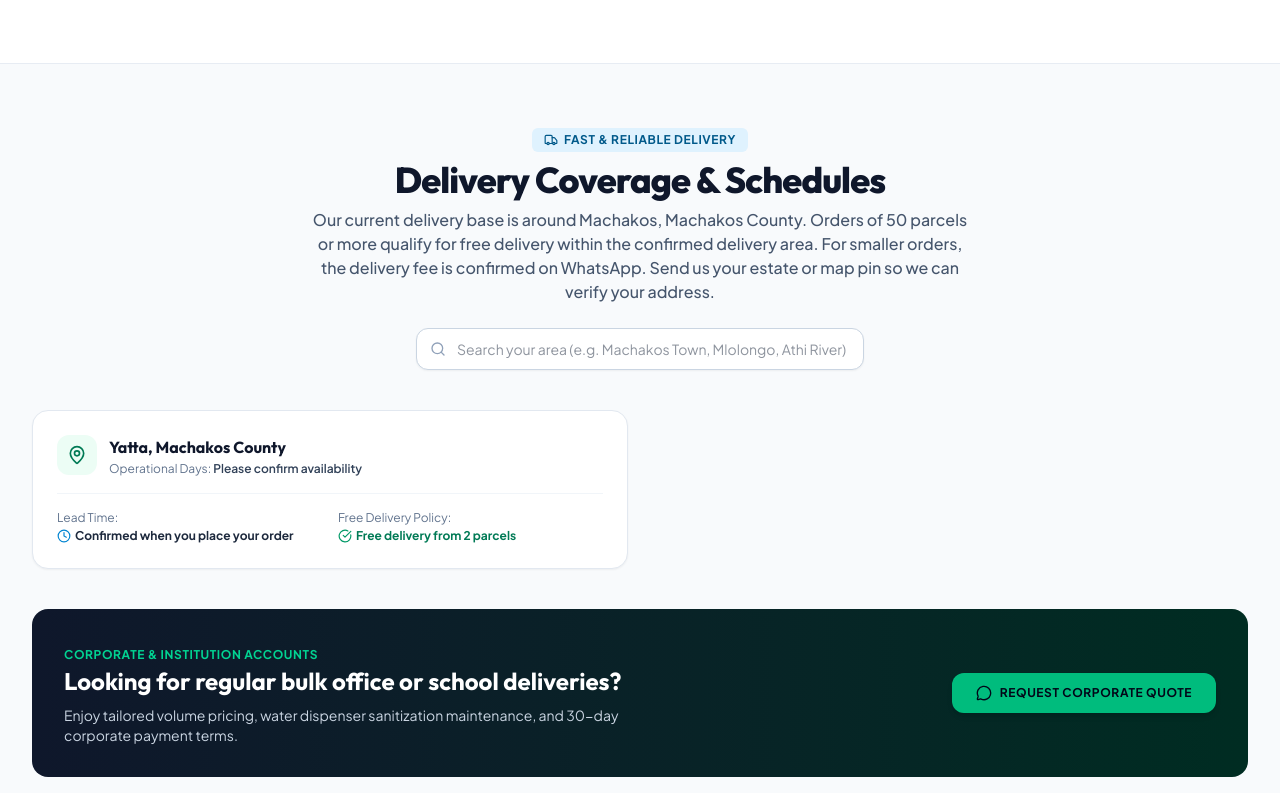
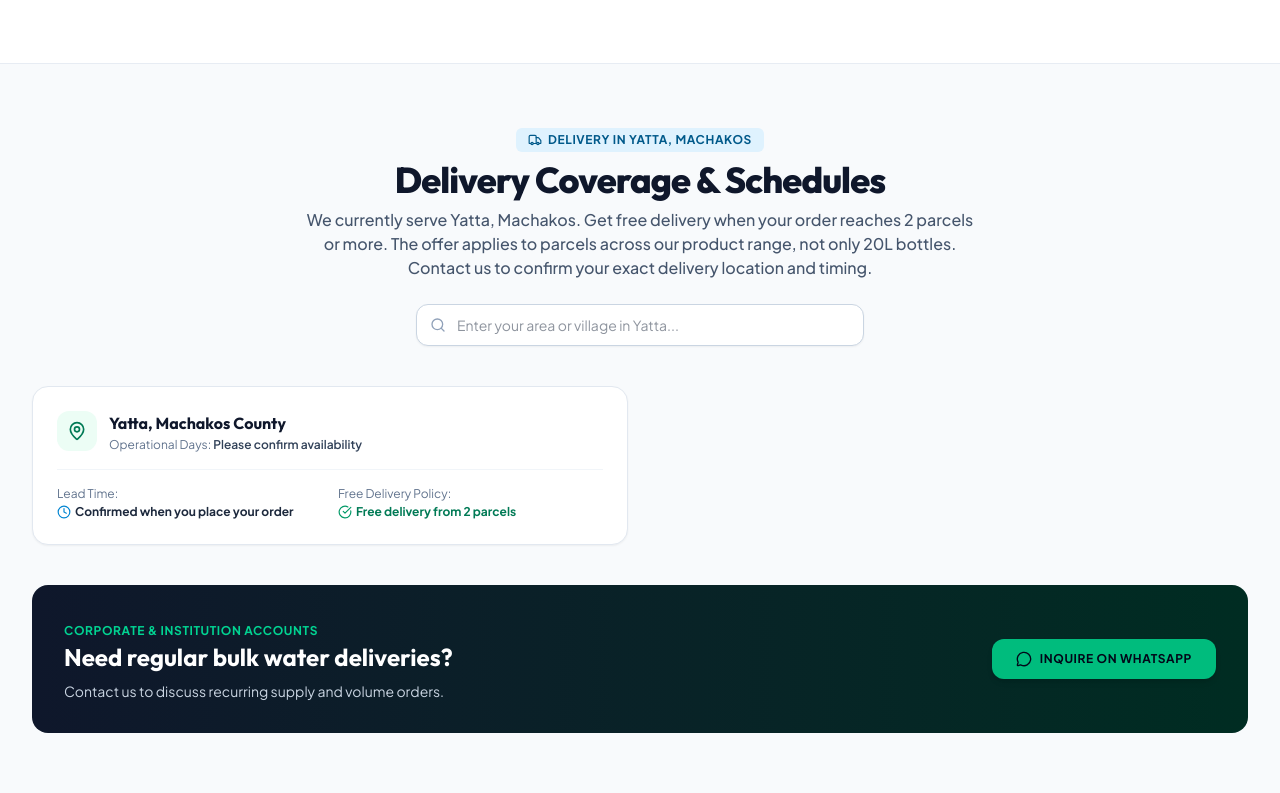
Before and after one commit to yobi369/Abaderes, a React (Vite) app: page / in a window 1280 px wide. Shown: the part 5147-5940 px from the top of the page. Built offline with nearby package versions, Linux system fonts and the light colour scheme.

Commit message:
Show Yatta delivery area and free delivery from two parcels

```diff
--- a/src/components/DeliveryCoverageSection.tsx
+++ b/src/components/DeliveryCoverageSection.tsx
@@ -1,6 +1,6 @@
 import React, { useState } from 'react';
 import { DELIVERY_ZONES, COMPANY_INFO } from '../data/waterData';
-import { Truck, MapPin, Search, CheckCircle, Clock, ShieldCheck, MessageCircle } from 'lucide-react';
+import { Truck, MapPin, Search, CheckCircle, Clock, MessageCircle } from 'lucide-react';
 
 export const DeliveryCoverageSection: React.FC = () => {
   const [searchQuery, setSearchQuery] = useState('');
@@ -11,7 +11,7 @@ export const DeliveryCoverageSection: React.FC = () => {
 
   const handleCorporateInquiry = () => {
     const text = encodeURIComponent(
-      `Hello Mount Abadares Fresh Water! I'd like to inquire about corporate / office scheduled water deliveries and dispenser leasing.`
+      `Hello Mount Abadares Fresh Water! I'd like to inquire about delivery coverage and bulk water orders in Yatta, Machakos.`
     );
     window.open(`https://wa.me/${COMPANY_INFO.whatsappNumber}?text=${text}`, '_blank');
   };
@@ -24,13 +24,13 @@ export const DeliveryCoverageSection: React.FC = () => {
         <div className="text-center max-w-2xl mx-auto mb-10">
           <div className="inline-flex items-center gap-1.5 px-3 py-1 rounded-md bg-sky-100 text-sky-800 text-xs font-bold uppercase tracking-wider mb-2">
             <Truck className="w-3.5 h-3.5" />
-            <span>Fast & Reliable Delivery</span>
+            <span>Delivery in Yatta, Machakos</span>
           </div>
           <h2 className="text-3xl sm:text-4xl font-extrabold text-slate-900 tracking-tight">
             Delivery Coverage & Schedules
           </h2>
           <p className="text-base text-slate-600 mt-2 font-medium">
-            Our current delivery base is around Machakos, Machakos County. Orders of 50 parcels or more qualify for free delivery within the confirmed delivery area. For smaller orders, the delivery fee is confirmed on WhatsApp. Send us your estate or map pin so we can verify your address.
+            We currently serve Yatta, Machakos. Get free delivery when your order reaches 2 parcels or more. The offer applies to parcels across our product range, not only 20L bottles. Contact us to confirm your exact delivery location and timing.
           </p>
 
           {/* Quick Estate / City Search Bar */}
@@ -38,7 +38,7 @@ export const DeliveryCoverageSection: React.FC = () => {
             <Search className="absolute left-3.5 top-1/2 -translate-y-1/2 w-4 h-4 text-slate-400" />
             <input
               type="text"
-              placeholder="Search your area (e.g. Machakos Town, Mlolongo, Athi River)..."
+              placeholder="Enter your area or village in Yatta..."
               value={searchQuery}
               onChange={(e) => setSearchQuery(e.target.value)}
               className="w-full pl-10 pr-4 py-2.5 text-xs sm:text-sm bg-white border border-slate-300 rounded-xl focus:outline-hidden focus:border-emerald-500 focus:ring-2 focus:ring-emerald-500/20 shadow-xs"
@@ -91,7 +91,7 @@ export const DeliveryCoverageSection: React.FC = () => {
           ) : (
             <div className="col-span-2 text-center py-8 bg-white rounded-2xl border border-slate-200 p-6">
               <p className="text-sm font-semibold text-slate-800">No exact zone listed for "{searchQuery}"?</p>
-              <p className="text-xs text-slate-500 mt-1">We often accommodate custom routes! Message us on WhatsApp to verify your exact pin location.</p>
+              <p className="text-xs text-slate-500 mt-1">Message us on WhatsApp to confirm whether we can deliver to your exact location.</p>
               <button
                 onClick={handleCorporateInquiry}
                 className="mt-3 inline-flex items-center gap-2 px-4 py-2 bg-emerald-600 text-white rounded-lg text-xs font-bold hover:bg-emerald-700"
@@ -110,10 +110,10 @@ export const DeliveryCoverageSection: React.FC = () => {
               Corporate & Institution Accounts
             </span>
             <h3 className="text-xl sm:text-2xl font-bold">
-              Looking for regular bulk office or school deliveries?
+              Need regular bulk water deliveries?
             </h3>
             <p className="text-xs sm:text-sm text-slate-300 max-w-xl">
-              Enjoy tailored volume pricing, water dispenser sanitization maintenance, and 30-day corporate payment terms.
+              Contact us to discuss recurring supply and volume orders.
             </p>
           </div>
 
@@ -122,7 +122,7 @@ export const DeliveryCoverageSection: React.FC = () => {
             className="shrink-0 px-6 py-3 bg-emerald-500 hover:bg-emerald-400 text-slate-950 font-bold text-xs uppercase tracking-wider rounded-xl transition-all shadow-md flex items-center gap-2"
           >
             <MessageCircle className="w-4 h-4" />
-            <span>Request Corporate Quote</span>
+            <span>Inquire on WhatsApp</span>
           </button>
         </div>
 
```
